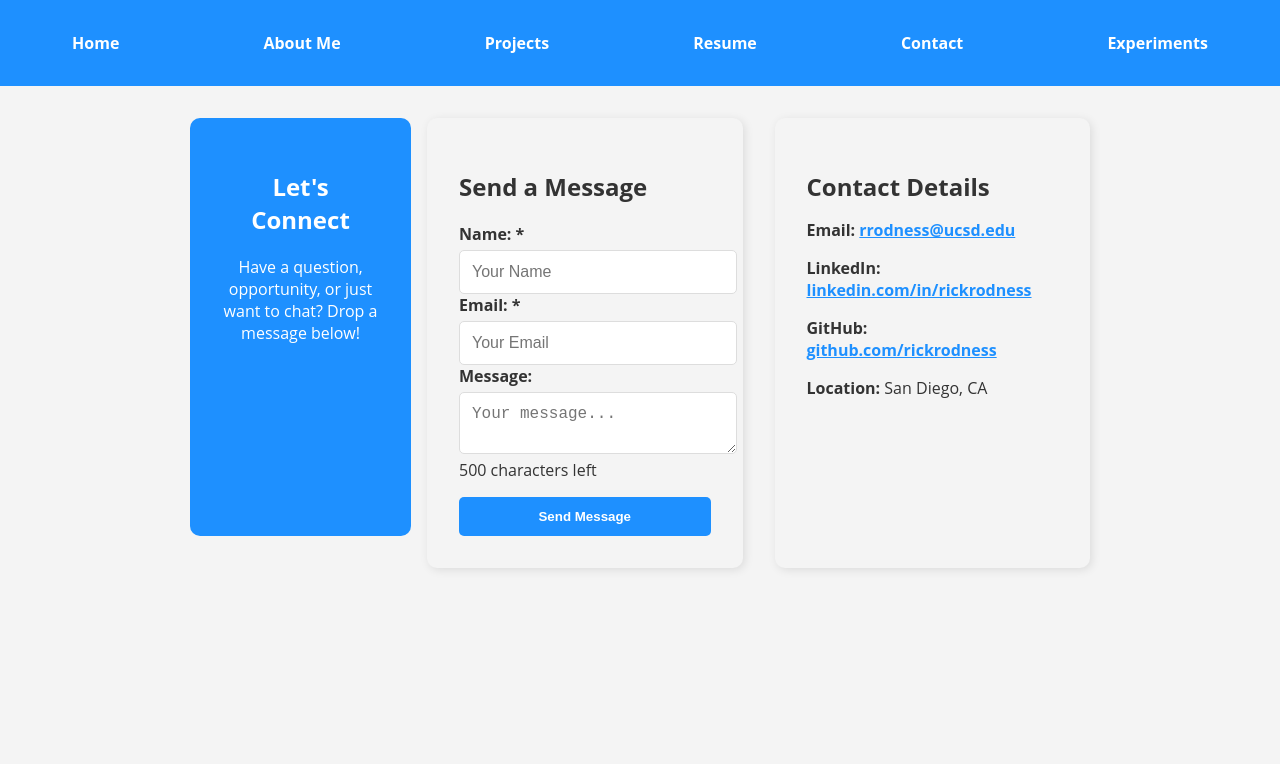
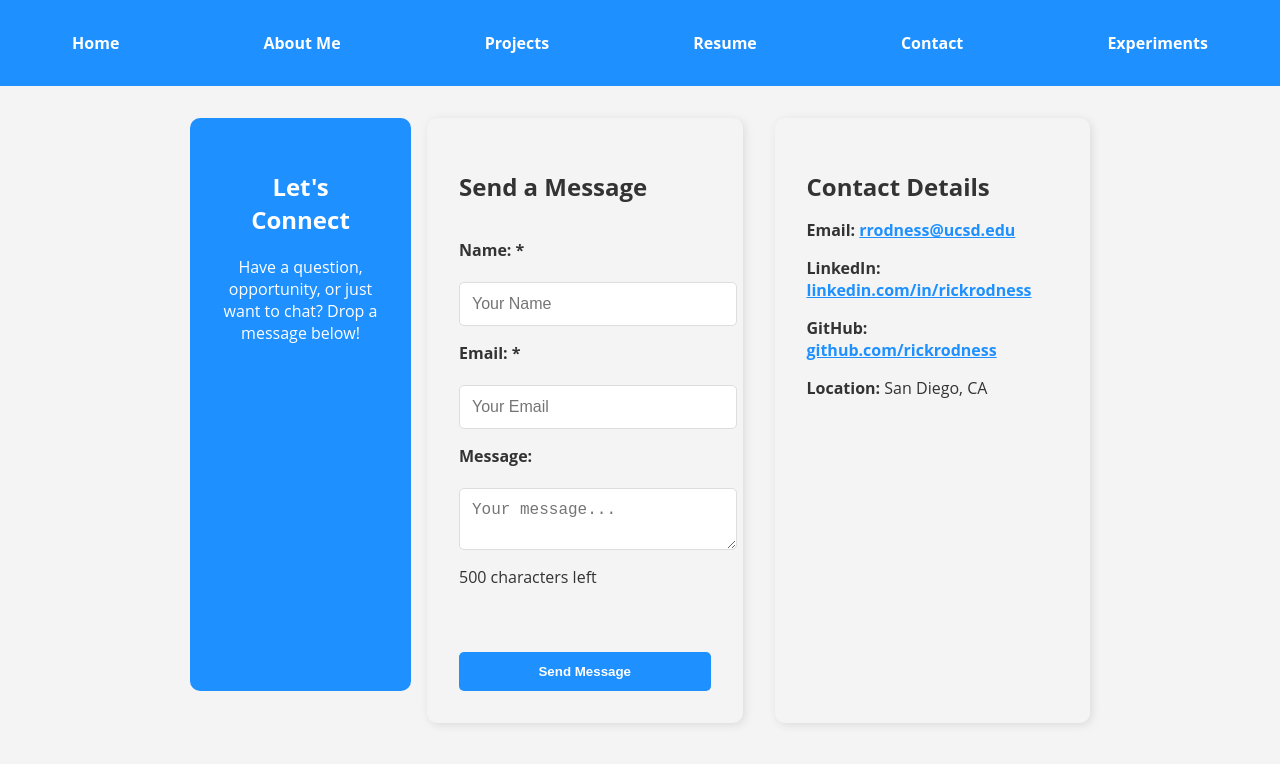
Before and after one commit to rickrodness/Portfolio-Website-JavaScript-Enhancement, a plain HTML site: page form-no-js.html in a window 1280 px wide. Drawn offline with Linux system fonts and the light colour scheme.

Commit message:
Update styles.css with CSS flexbox and grid

```diff
--- a/styles.css
+++ b/styles.css
@@ -292,6 +292,11 @@ img {
     padding: 2rem;
     border-radius: 10px;
     box-shadow: 2px 2px 10px rgba(0, 0, 0, 0.1);
+
+    /* NEW: Flexbox layout for stacking form elements */
+    display: flex;
+    flex-direction: column;
+    gap: 1rem; /* Adds consistent spacing between form elements */
 }
 
 .contact-form label {
@@ -315,10 +320,16 @@ img {
     outline: none;
 }
 
+/* Ensure output elements display as block-level elements */
+.contact-form output {
+    display: block;
+    width: 100%;
+}
+
 /* Contact Info */
 .contact-info {
     flex: 1;
-    background: var(--background-color); /* using variable */
+    background: var(--background-color);
     padding: 2rem;
     border-radius: 10px;
     box-shadow: 2px 2px 10px rgba(0, 0, 0, 0.1);
```
